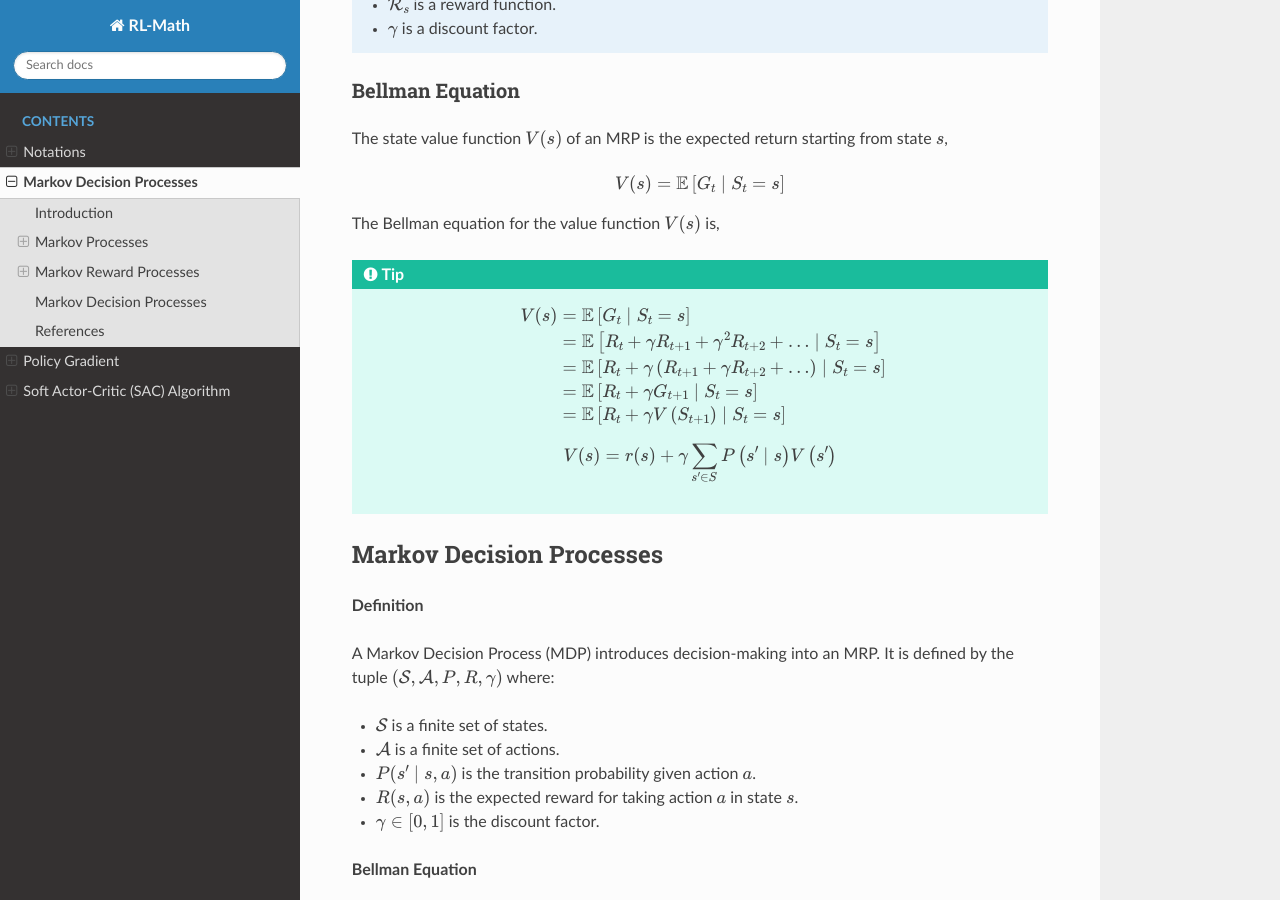
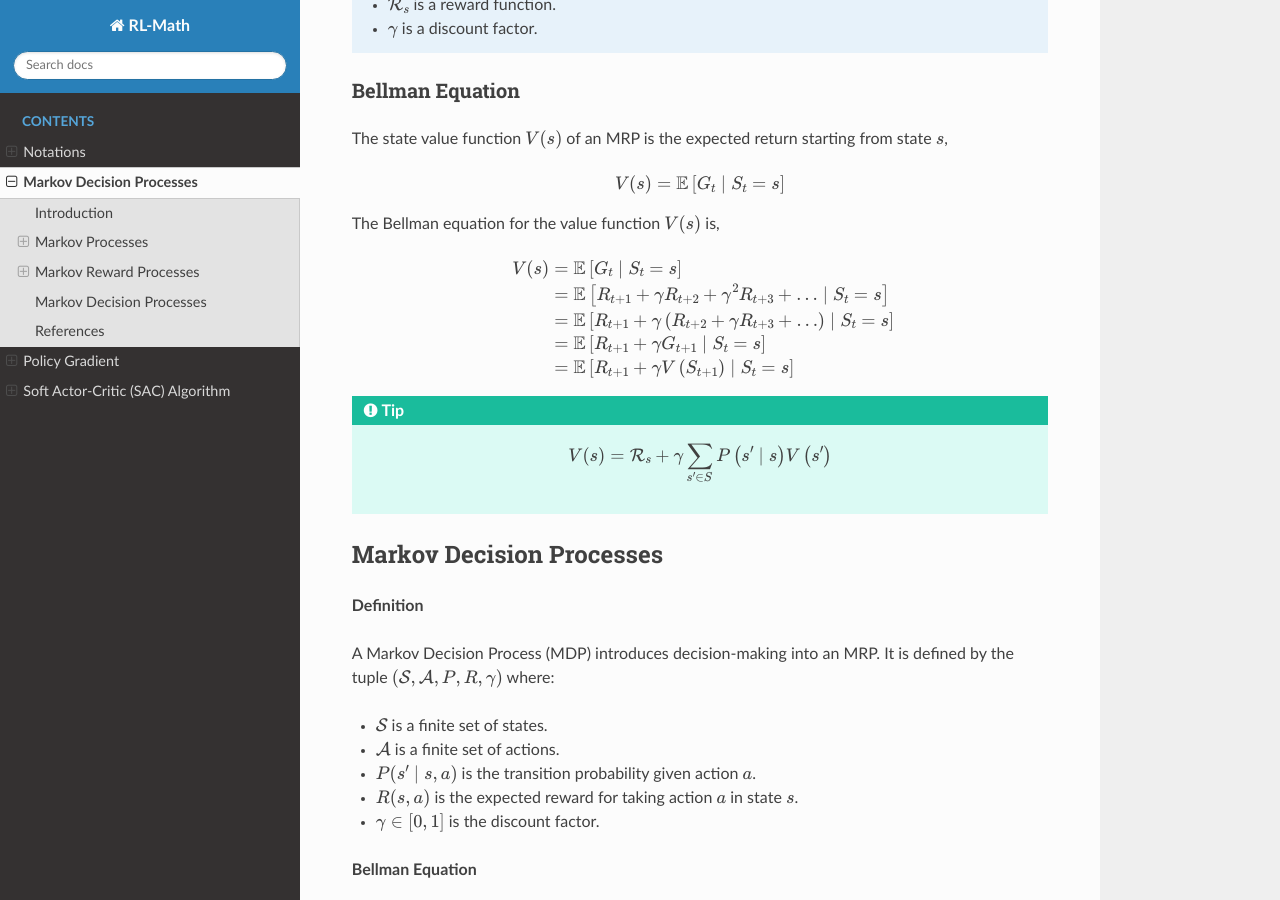
Before and after one commit to boyin96/Reinforcement-Learning-Math, a Sphinx documentation site: the page built from docs/source/mdp.rst, in a window 1280 px wide and 900 px high, scrolled down 1421 px. Built offline with Sphinx 7.4.7 and the Read the Docs theme 3.1.0, drawn with Linux system fonts in a browser that asks for light colours; formulas are drawn with MathJax 3.

Commit message:
Update mdp.rst

```diff
--- a/docs/source/mdp.rst
+++ b/docs/source/mdp.rst
@@ -56,19 +56,19 @@ The state value function :math:`V(s)` of an MRP is the expected return starting
 
 The Bellman equation for the value function :math:`V(s)` is,
 
+.. math::
+   \begin{aligned}
+   V(s) & =\mathbb{E}\left[G_t \mid S_t=s\right] \\
+   & =\mathbb{E}\left[R_{t+1}+\gamma R_{t+2}+\gamma^2 R_{t+3}+\ldots \mid S_t=s\right] \\
+   & =\mathbb{E}\left[R_{t+1}+\gamma\left(R_{t+2}+\gamma R_{t+3}+\ldots\right) \mid S_t=s\right] \\
+   & =\mathbb{E}\left[R_{t+1}+\gamma G_{t+1} \mid S_t=s\right] \\
+   & =\mathbb{E}\left[R_{t+1}+\gamma V\left(S_{t+1}\right) \mid S_t=s\right]
+   \end{aligned}
+
 .. tip::
 
    .. math::
-      \begin{aligned}
-      V(s) & =\mathbb{E}\left[G_t \mid S_t=s\right] \\
-      & =\mathbb{E}\left[R_t+\gamma R_{t+1}+\gamma^2 R_{t+2}+\ldots \mid S_t=s\right] \\
-      & =\mathbb{E}\left[R_t+\gamma\left(R_{t+1}+\gamma R_{t+2}+\ldots\right) \mid S_t=s\right] \\
-      & =\mathbb{E}\left[R_t+\gamma G_{t+1} \mid S_t=s\right] \\
-      & =\mathbb{E}\left[R_t+\gamma V\left(S_{t+1}\right) \mid S_t=s\right]
-      \end{aligned}
-
-   .. math::
-      V(s)=r(s)+\gamma \sum_{s^{\prime} \in S} P\left(s^{\prime} \mid s\right) V\left(s^{\prime}\right)
+      V(s)=\mathcal{R}_s+\gamma \sum_{s^{\prime} \in S} P\left(s^{\prime} \mid s\right) V\left(s^{\prime}\right)
 
 Markov Decision Processes
 -------------------------------
```
